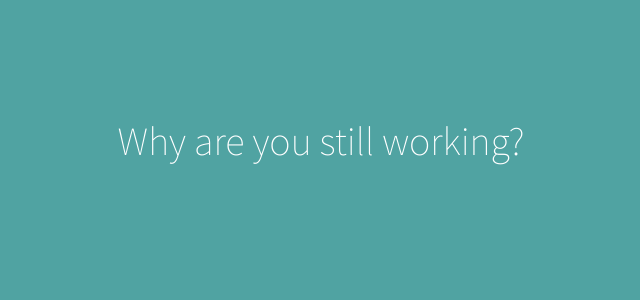
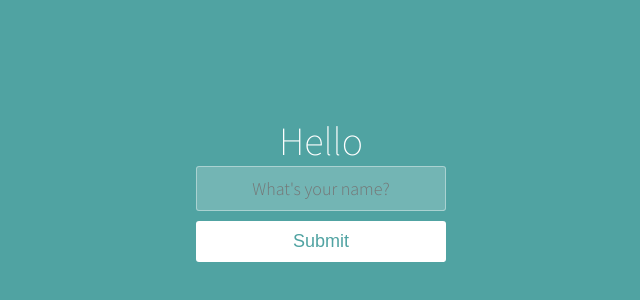
Before and after one commit to MihaelaFlorea2000/Login, a React (Create React App) app: page / in a window 1280 px wide. Shown: the part 92-392 px from the top of the page, without its empty margins (319-959 px from the left). Built offline with nearby package versions, Linux system fonts and the light colour scheme.

Commit message:
Add Welcome screen

```diff
--- a/public/styles.css
+++ b/public/styles.css
@@ -29,7 +29,7 @@ form {
   padding: 20px 0;
   position: relative;
 }
-form input {
+form input, .container input {
   border: 1px solid rgba(252, 252, 252, 0.4);
   background-color: rgba(252, 252, 252, 0.2);
   width: 250px;
@@ -44,7 +44,7 @@ form input {
   font-weight: 300;
 }
 
-form button {
+form button, .container button {
   appearance: none;
   outline: 0;
   background-color: white;
--- a/src/components/App.jsx
+++ b/src/components/App.jsx
@@ -1,17 +1,22 @@
 import React from "react";
-import Login from "./Login";
+import Form from "./Form";
+import Welcome from "./Welcome";
 
-let isLoggedIn = false;
+let userIsRegistered = true;
 
-const currentTime = new Date(2020, 1, 1, 21).getHours();
+// function App() {
+//   return (
+//     <div className="container">{
+//       <Form
+//         isRegistered={userIsRegistered}
+//       />
+//     }</div>
+//   );
+// }
 
 function App() {
   return (
-    <div className="container">{
-      //isLoggedIn ? <h1>Hello</h1> : <Login />
-
-      currentTime > 12 && <h1> Why are you still working? </h1>
-    }</div>
+    <Welcome />
   );
 }
 
--- a/src/components/Login.jsx
+++ b/src/components/Form.jsx
@@ -1,14 +1,15 @@
 import React from "react";
 import Input from "./Input";
 
-function Login() {
+function Form(props) {
   return (
     <form className="form">
       <Input type="text" placeholder="Username"/>
       <Input type="password" placeholder="Password"/>
-      <button type="submit">Login</button>
+      {!props.isRegistered && <Input type="password" placeholder="Confirm Password"/>}
+      <button type="submit">{props.isRegistered ? "Login" : "Register"}</button>
     </form>
   );
 }
 
-export default Login;
+export default Form;
--- /dev/null
+++ b/src/components/Welcome.jsx
@@ -0,0 +1,34 @@
+import React, { useState } from "react";
+import Input from "./Input";
+
+function Welcome() {
+
+  const [headingText, setHeadingText] = useState('Hello');
+  const [isMouseOver, setMouseOver] = useState(false);
+
+  function handleClick() {
+    setHeadingText('Hello World!');
+  }
+
+  function handleMouseOver() {
+    setMouseOver(true);
+  }
+
+  function handleMouseOut() {
+    setMouseOver(false);
+  }
+
+  return (
+    <div className = "container">
+      <h1>{headingText}</h1>
+      <Input type="text" placeholder="What's your name?"/>
+      <button
+        style={{backgroundColor: isMouseOver ? "black" : "white"}}
+        onClick={handleClick}
+        onMouseOver={handleMouseOver}
+        onMouseOut={handleMouseOut}>Submit</button>
+    </div>
+  );
+}
+
+export default Welcome;
--- a/src/index.js
+++ b/src/index.js
@@ -3,3 +3,9 @@ import ReactDOM from "react-dom";
 import App from "./components/App";
 
 ReactDOM.render(<App />, document.getElementById("root"));
+
+//Challenge: Without moving the userIsRegistered variable,
+//1. Show Login as the button text if userIsRegistered is true.
+//Show Register as the button text if userIsRegistered is false.
+//2. Only show the Confirm Password input if userIsRegistered is false.
+//Don't show it if userIsRegistered is true.
```
